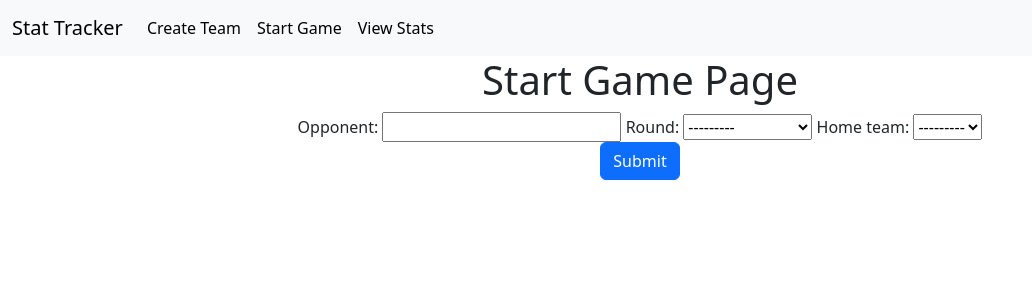
After one commit to ArthurXu17/Fifa-Stat-Tracker, a Django app: page /tracker/start_game in a window 1280 px wide. The commit adds this page. Shown: the top 300 px of the page, without its empty margins (0-1032 px from the left). Run offline with Django 4.2, Linux system fonts and the light colour scheme; data that the repository does not hold is empty.

Commit message:
Make start game view which creates a match and redirects to url for playing the created game

```diff
--- /dev/null
+++ b/fifa_stat_tracker/tracker/forms/create_match_form.py
@@ -0,0 +1,7 @@
+from django.forms import ModelForm
+from tracker.models.match import Match
+
+class CreateMatchForm(ModelForm):
+    class Meta:
+        model = Match
+        fields = ["opponent", "round", "home_team"]
--- a/fifa_stat_tracker/tracker/templates/tracker/base.html
+++ b/fifa_stat_tracker/tracker/templates/tracker/base.html
@@ -22,7 +22,7 @@
                         <a class="nav-link active" href="{% url 'make_team'%}">Create Team</a>
                     </li>
                     <li class="nav-item">
-                        <a class="nav-link active" href="{% url 'play_game'%}">Play Game</a>
+                        <a class="nav-link active" href="{% url 'start_game'%}">Start Game</a>
                     </li>
                     <li class="nav-item">
                         <a class="nav-link active" href="{% url 'view_stats'%}">View Stats</a>
--- /dev/null
+++ b/fifa_stat_tracker/tracker/templates/tracker/start_game.html
@@ -0,0 +1,19 @@
+{% extends 'tracker/base.html'%}
+
+{% block title %}
+  Start Game
+{% endblock %}
+{% block header%}
+    Start Game Page
+{% endblock %}
+{% block content %}
+<div class="dropdown-group">
+  <form action="" method="post" target="_blank">
+    {% csrf_token %}
+      {{ form.as_table }}
+      <div class="submit-button">
+        <button type="submit" class="submit-button btn btn-primary">Submit</button>
+      </div>
+  </form>
+</div>
+{% endblock %}
--- a/fifa_stat_tracker/tracker/urls.py
+++ b/fifa_stat_tracker/tracker/urls.py
@@ -4,11 +4,13 @@ from .views.view_stats_view import ViewStatsView
 from .views.play_game_view import PlayGameView
 from .views.make_team_view import MakeTeamView
 from .views.view_team_stats_view import ViewTeamStatsView
+from .views.start_game_view import StartGameView
 
 urlpatterns = [
     # ex: /make_team/
     path("make_team", MakeTeamView.as_view(), name="make_team"),
-    path("play_game", PlayGameView.as_view(), name="play_game"),
+    path("play_game/<int:pk>", PlayGameView.as_view(), name="play_game"),
+    path("start_game", StartGameView.as_view(), name="start_game"),
     path("view_stats", ViewStatsView.as_view(), name="view_stats"),
     path("view_stats/team/<int:pk>", ViewTeamStatsView.as_view(), name="view_team_stats")
 ]
--- a/fifa_stat_tracker/tracker/views/play_game_view.py
+++ b/fifa_stat_tracker/tracker/views/play_game_view.py
@@ -1,5 +1,7 @@
-from django.views.generic import TemplateView
+from django.views.generic import DetailView
 
+from tracker.models.match import Match
 
-class PlayGameView(TemplateView):
+class PlayGameView(DetailView):
+    model = Match
     template_name = 'tracker/play_game.html'
--- /dev/null
+++ b/fifa_stat_tracker/tracker/views/start_game_view.py
@@ -0,0 +1,17 @@
+from django.shortcuts import redirect
+from django.views.generic import FormView
+
+from tracker.forms.create_match_form import CreateMatchForm
+from tracker.models.match import Match
+
+
+class StartGameView(FormView):
+    form_class = CreateMatchForm
+    template_name = 'tracker/start_game.html'
+
+    def form_valid(self, form):
+        opponent = form.cleaned_data['opponent']
+        round = form.cleaned_data['round']
+        home_team = form.cleaned_data['home_team']
+        match = Match.objects.create(opponent=opponent, round=round, home_team=home_team)
+        return redirect(f'play_game/{match.id}')
```
Also changed, not shown: fifa_stat_tracker/tracker/templates/tracker/play_game.html (+7 -2 lines).
